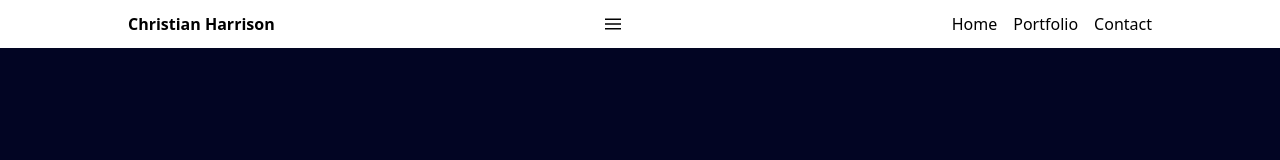
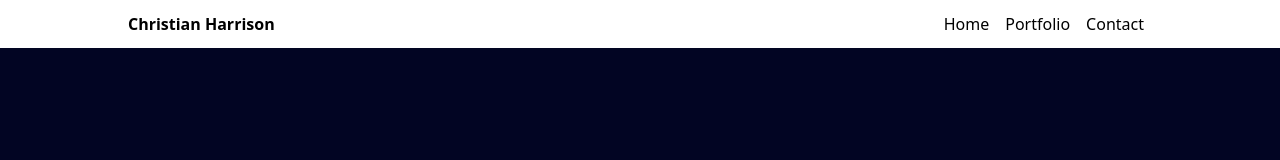
Before and after one commit to christywastaken/christianharrison, a Nuxt app: page / in a window 1280 px wide. Shown: the top 160 px of the page. Built offline with nearby package versions, Linux system fonts and the light colour scheme.

Commit message:
Fixed mobile menu not hiding

```diff
--- a/components/Header.vue
+++ b/components/Header.vue
@@ -3,7 +3,11 @@
     <div class="font-semibold">
       <NuxtLink :to="{ name: 'index' }">Christian Harrison</NuxtLink>
     </div>
-    <NavigationMobileHeader class="block md:hidden" />
-    <NavigationDesktopHeader class="hidden md:block" />
+    <div class="hidden md:block">
+      <NavigationDesktopHeader />
+    </div>
+    <div class="block md:hidden">
+      <NavigationMobileHeader />
+    </div>
   </div>
 </template>
--- a/components/navigation/DesktopHeader.vue
+++ b/components/navigation/DesktopHeader.vue
@@ -1,7 +1,19 @@
-<template>
+<!-- <template>
   <div class="flex items-center space-x-4">
     <NuxtLink :to="{ name: 'index' }" class="hover:text-gray-500">Home</NuxtLink>
     <NuxtLink :to="{ name: 'portfolio' }" class="hover:text-gray-500">Portfolio</NuxtLink>
     <NuxtLink :to="{ name: 'contact' }" class="hover:text-gray-500">Contact</NuxtLink>
   </div>
+</template> -->
+
+<template>
+  <ul class="flex flex-row">
+    <li v-for="(item, index) in menuItems" :key="index" class="flex flex-row w-full px-2">
+      <NuxtLink :to="{ name: item.name }" class="hover:text-gray-500"> {{ item.display }}</NuxtLink>
+    </li>
+  </ul>
 </template>
+
+<script setup lang="ts">
+  import { menuItems } from "../../config"
+</script>
--- a/components/navigation/MobileHeader.vue
+++ b/components/navigation/MobileHeader.vue
@@ -1,7 +1,7 @@
 
 <template>
-   <button class="flex items-center justify-center w-12 h-12 rounded-full hover:fill-slate-400 z-10" @click="toggleMobileMenu">
-        <Icon name="menu" class="m-4 h-6 w-6 fill-black" />
+   <button class="flex items-center justify-center w-12 h-12 rounded-full z-10" @click="toggleMobileMenu">
+        <Icon name="menu" class="m-4 h-6 w-6 fill-black hover:fill-gray-500" />
    </button>
    <NavigationSideMenu
       v-if="navMenuActive"
```
